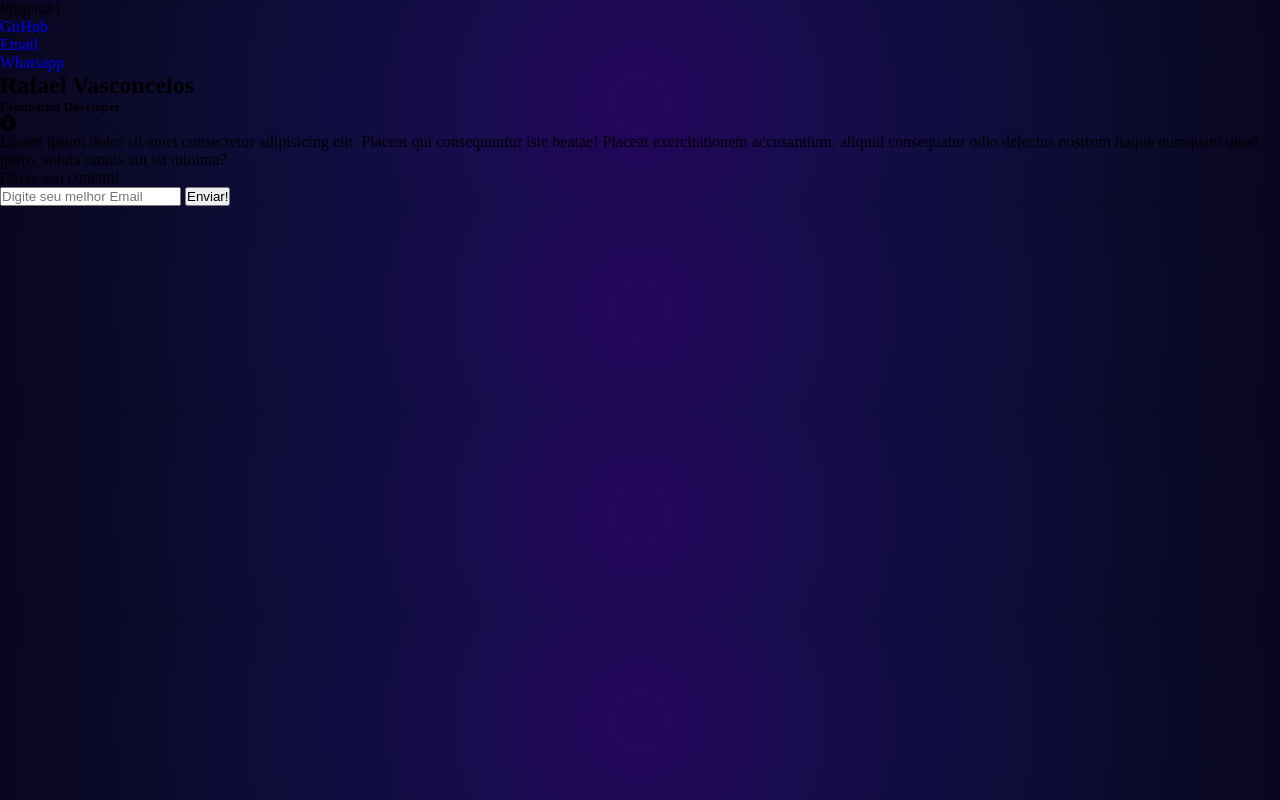
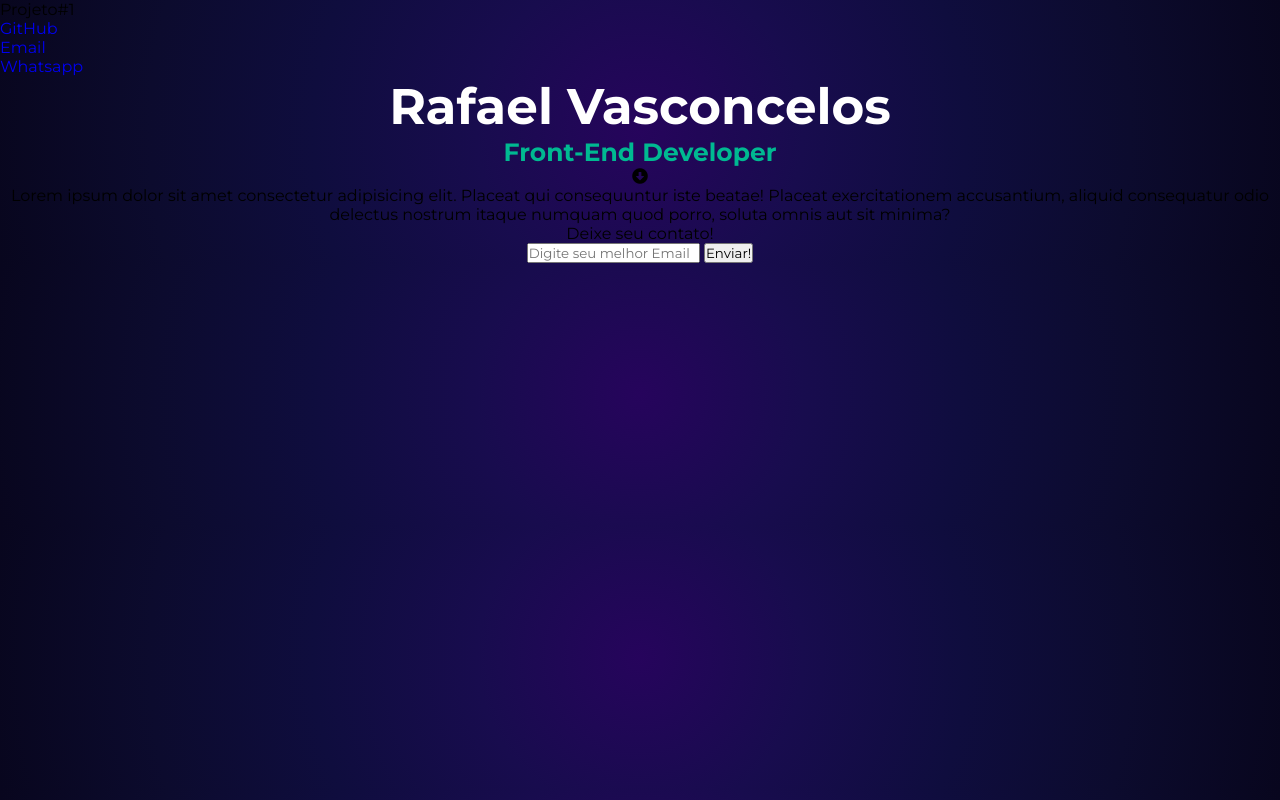
Before and after one commit to rafavoliveira/projeto01-gamaacademy, a plain HTML site: page index.html in a window 1280 px wide. Drawn offline with Linux system fonts and the light colour scheme.

Commit message:
alteração de fonte e alinhamento centralizado

```diff
--- a/index.html
+++ b/index.html
@@ -5,6 +5,9 @@
     <meta http-equiv="X-UA-Compatible" content="IE=edge">
     <meta name="viewport" content="width=device-width, initial-scale=1.0">
     <link rel="stylesheet" href="https://use.fontawesome.com/releases/v5.15.4/css/all.css" integrity="sha384-DyZ88mC6Up2uqS4h/KRgHuoeGwBcD4Ng9SiP4dIRy0EXTlnuz47vAwmeGwVChigm" crossorigin="anonymous">
+    <link rel="preconnect" href="https://fonts.googleapis.com">
+    <link rel="preconnect" href="https://fonts.gstatic.com" crossorigin>
+    <link href="https://fonts.googleapis.com/css2?family=Montserrat:wght@300;400;500;600;700&display=swap" rel="stylesheet">
     <link rel="stylesheet" href="style.css">
     <title>Projeto#1</title>
 </head>
@@ -26,11 +29,11 @@
         </ul><!--ul-->
     </header><!--header-->
     <main>
-        <section class="conatainer">
-            <div>
+        <section class="container">
+            <div class="name">
                 <h1>Rafael Vasconcelos</h1>
                 <h5>Front-End Developer</h5>
-            </div>
+            </div><!--name-->
             <div id="arrow">
                 <i class="fas fa-arrow-alt-circle-down"></i>
             </div><!--arrow-->
--- a/style.css
+++ b/style.css
@@ -2,10 +2,11 @@
     margin: 0;
     padding: 0;
     box-sizing: border-box;
+    font-family: 'Montserrat', sans-serif;
 }
 
 :root{
-    --cor-principal: rgb(0, 124, 97);
+    --cor-principal: rgb(0, 185, 145);
 }
 
 ul{
@@ -19,3 +20,17 @@ a{
 body{
     background-image: radial-gradient(circle, #26045c, #180c4e, #0f0d3e, #0c0b2e, #08061e);
 }
+
+.container{
+    text-align: center;
+}
+
+.container .name h1{
+    font-size: 50px;
+    color: #fff;
+}
+
+.container .name h5{
+    font-size: 25px;
+    color: var(--cor-principal);
+}
```
